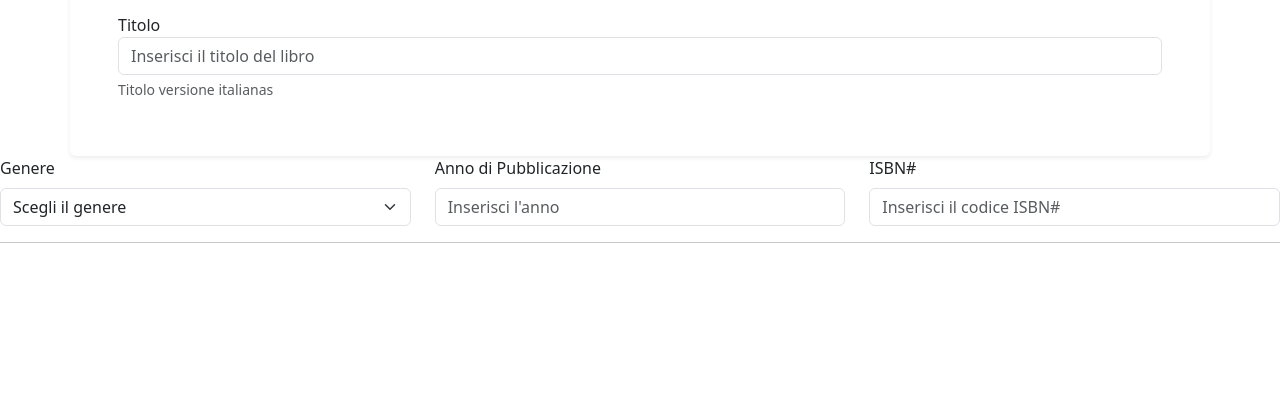
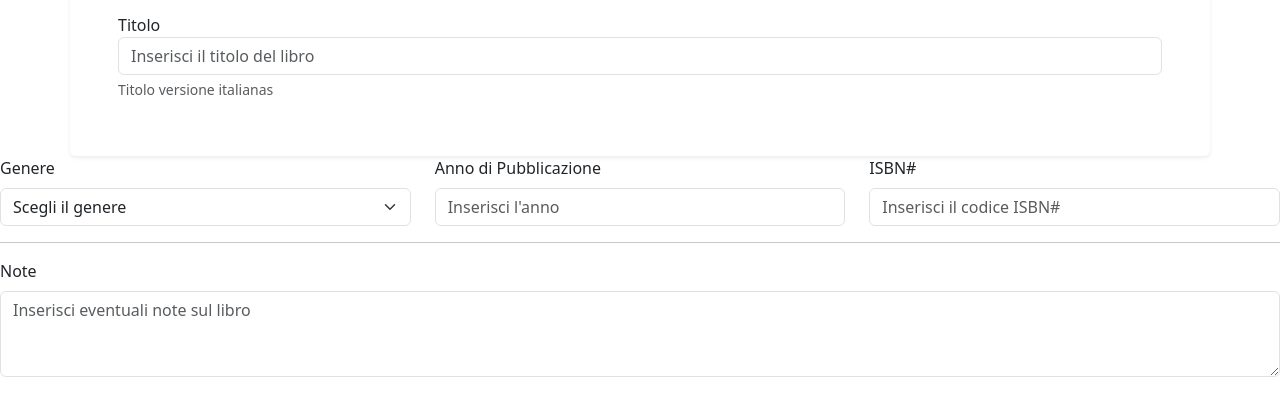
Before and after one commit to espindolasol95/html-css-bootstrap-dashboard, a plain HTML site: page new-book.html in a window 1280 px wide. Shown: the part 303-718 px from the top of the page. Drawn offline with nearby package versions, Linux system fonts and the light colour scheme.

Commit message:
col-note

```diff
--- a/new-book.html
+++ b/new-book.html
@@ -31,7 +31,7 @@
     <button class="navbar-toggler" type="button" data-bs-toggle="collapse" data-bs-target="#navbarNav">
       <span class="navbar-toggler-icon"></span>
     </button>
-</nav>
+ </nav>
  <div class="container bg-white p-5 rounded shadow-sm">
     <h2 class="mb-4">Nuovo Libro</h2>
      <!--col-autori-->
@@ -57,7 +57,7 @@
       </div>
 
     </div>
-    <!---col-info-->
+           <!---col-info-->
      <div class="row mb-3">
         <div class="col-md-4">
           <label for="genere" class="form-label">Genere</label>
@@ -77,8 +77,19 @@
           <label for="isbn" class="form-label">ISBN#</label>
           <input type="text" class="form-control" id="isbn" placeholder="Inserisci il codice ISBN#">
         </div>
+     </div>
+      <hr>
+
+    </div>
+
+
+     <!--col-note-->
+      <div class="mb-3">
+        <label for="note" class="form-label">Note</label>
+        <textarea class="form-control" id="note" rows="3" placeholder="Inserisci eventuali note sul libro"></textarea>
       </div>
-      <hr>
+
+
 
 
 
```
